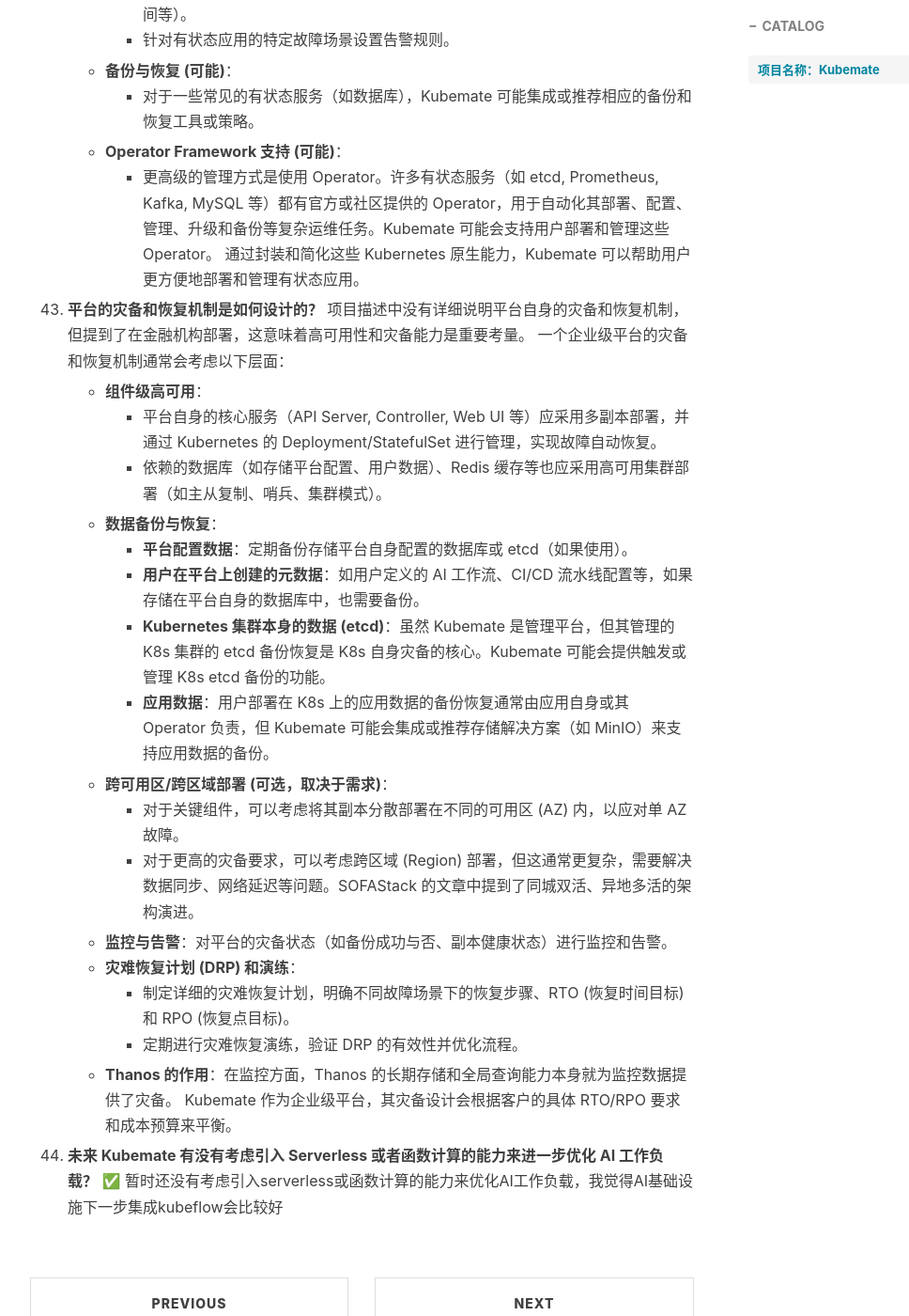
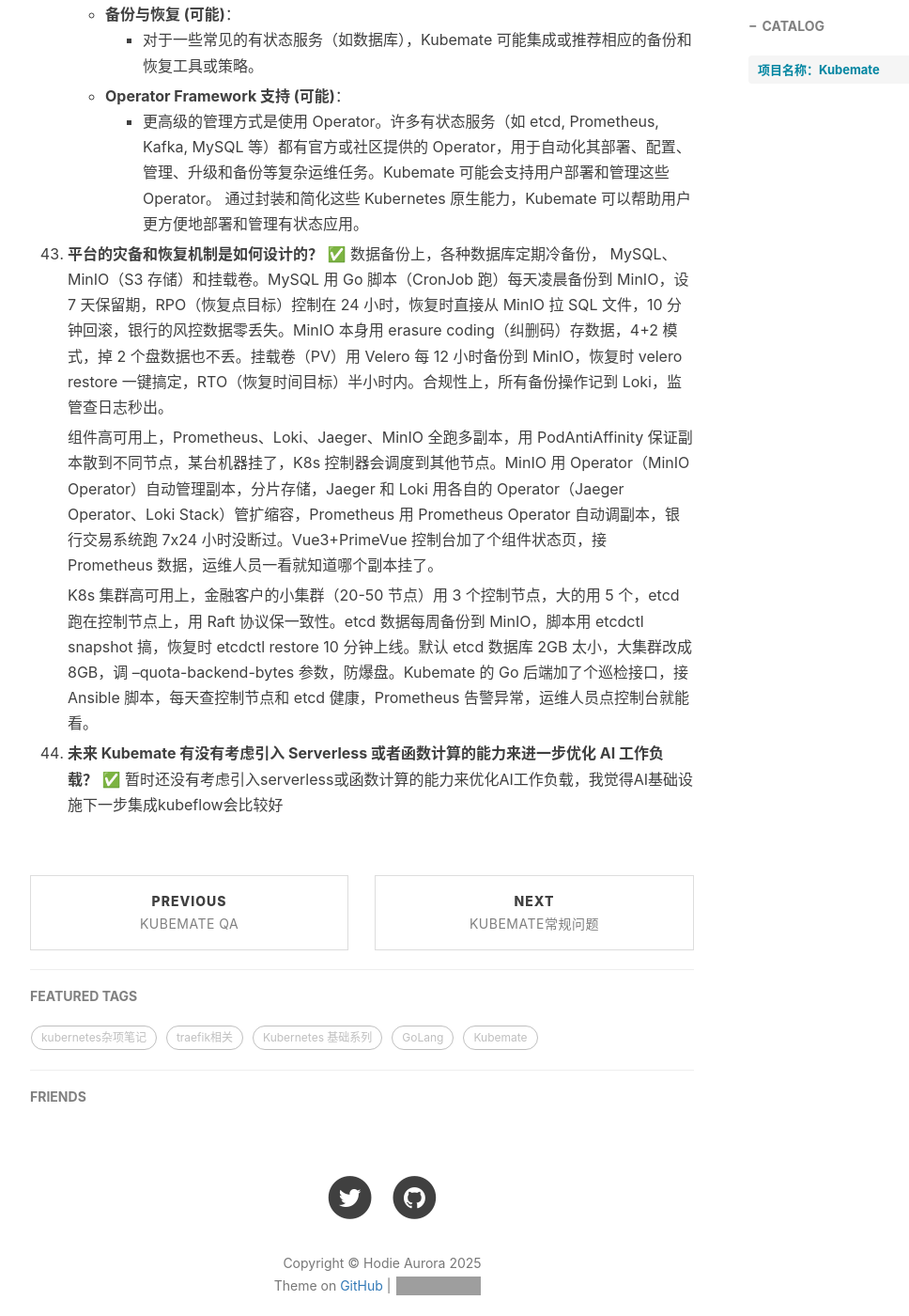
Before and after one commit to hodie-aurora/hodie-aurora.github.io, a Jekyll site: the page built from _posts/2025-06-03-KubemateQA50.md, in a window 1280 px wide and 1400 px high, scrolled down 16318 px. Shown: the whole window at 94% size, without its empty margins (233-1201 px from the left). Built offline with Jekyll 4.4.1, drawn with Linux system fonts in a browser that asks for light colours; nearby versions of some CDN libraries; comment, search, counter and statistics services are not loaded; some of the changed text lies outside the part shown; grey boxes are pictures that could not be loaded.

Commit message:
update QA50

```diff
--- a/_posts/2025-06-03-KubemateQA50.md
+++ b/_posts/2025-06-03-KubemateQA50.md
@@ -194,9 +194,6 @@ tags:						#标签
     * **时间范围选择和对比**：允许用户选择不同时间范围查看历史数据，对比正常时段和异常时段的指标差异。
     * **预设仪表盘和自定义仪表盘**：提供针对常见场景的预设仪表盘，同时也允许用户根据自己的需求创建和定制仪表盘。
 35. **告警的准确性和及时性是如何保证的？如何避免告警风暴？**
-    项目描述中提到“Alertmanager 支持多渠道告警（邮件、短信），通过预定义规则实时通知异常”。
-    保证告警准确性和及时性的方法：
-
     * **准确性**：
       * **合理的告警规则**：基于对被监控对象的深入理解，设置精确的告警阈值和条件。避免过于敏感或过于宽松的规则。
       * **多维度验证**：某些告警可能需要结合多个指标进行判断，以减少误报。
@@ -344,26 +341,11 @@ tags:						#标签
     * **Operator Framework 支持 (可能)**：
       * 更高级的管理方式是使用 Operator。许多有状态服务（如 etcd, Prometheus, Kafka, MySQL 等）都有官方或社区提供的 Operator，用于自动化其部署、配置、管理、升级和备份等复杂运维任务。Kubemate 可能会支持用户部署和管理这些 Operator。
         通过封装和简化这些 Kubernetes 原生能力，Kubemate 可以帮助用户更方便地部署和管理有状态应用。
-43. **平台的灾备和恢复机制是如何设计的？**
-    项目描述中没有详细说明平台自身的灾备和恢复机制，但提到了在金融机构部署，这意味着高可用性和灾备能力是重要考量。
-    一个企业级平台的灾备和恢复机制通常会考虑以下层面：
+43. **平台的灾备和恢复机制是如何设计的？**  ✅
+      数据备份上，各种数据库定期冷备份， MySQL、MinIO（S3 存储）和挂载卷。MySQL 用 Go 脚本（CronJob 跑）每天凌晨备份到 MinIO，设 7 天保留期，RPO（恢复点目标）控制在 24 小时，恢复时直接从 MinIO 拉 SQL 文件，10 分钟回滚，银行的风控数据零丢失。MinIO 本身用 erasure coding（纠删码）存数据，4+2 模式，掉 2 个盘数据也不丢。挂载卷（PV）用 Velero 每 12 小时备份到 MinIO，恢复时 velero restore 一键搞定，RTO（恢复时间目标）半小时内。合规性上，所有备份操作记到 Loki，监管查日志秒出。
 
-    * **组件级高可用**：
-      * 平台自身的核心服务（API Server, Controller, Web UI 等）应采用多副本部署，并通过 Kubernetes 的 Deployment/StatefulSet 进行管理，实现故障自动恢复。
-      * 依赖的数据库（如存储平台配置、用户数据）、Redis 缓存等也应采用高可用集群部署（如主从复制、哨兵、集群模式）。
-    * **数据备份与恢复**：
-      * **平台配置数据**：定期备份存储平台自身配置的数据库或 etcd（如果使用）。
-      * **用户在平台上创建的元数据**：如用户定义的 AI 工作流、CI/CD 流水线配置等，如果存储在平台自身的数据库中，也需要备份。
-      * **Kubernetes 集群本身的数据 (etcd)**：虽然 Kubemate 是管理平台，但其管理的 K8s 集群的 etcd 备份恢复是 K8s 自身灾备的核心。Kubemate 可能会提供触发或管理 K8s etcd 备份的功能。
-      * **应用数据**：用户部署在 K8s 上的应用数据的备份恢复通常由应用自身或其 Operator 负责，但 Kubemate 可能会集成或推荐存储解决方案（如 MinIO）来支持应用数据的备份。
-    * **跨可用区/跨区域部署 (可选，取决于需求)**：
-      * 对于关键组件，可以考虑将其副本分散部署在不同的可用区 (AZ) 内，以应对单 AZ 故障。
-      * 对于更高的灾备要求，可以考虑跨区域 (Region) 部署，但这通常更复杂，需要解决数据同步、网络延迟等问题。SOFAStack 的文章中提到了同城双活、异地多活的架构演进。
-    * **监控与告警**：对平台的灾备状态（如备份成功与否、副本健康状态）进行监控和告警。
-    * **灾难恢复计划 (DRP) 和演练**：
-      * 制定详细的灾难恢复计划，明确不同故障场景下的恢复步骤、RTO (恢复时间目标) 和 RPO (恢复点目标)。
-      * 定期进行灾难恢复演练，验证 DRP 的有效性并优化流程。
-    * **Thanos 的作用**：在监控方面，Thanos 的长期存储和全局查询能力本身就为监控数据提供了灾备。
-      Kubemate 作为企业级平台，其灾备设计会根据客户的具体 RTO/RPO 要求和成本预算来平衡。
+      组件高可用上，Prometheus、Loki、Jaeger、MinIO 全跑多副本，用 PodAntiAffinity 保证副本散到不同节点，某台机器挂了，K8s 控制器会调度到其他节点。MinIO 用 Operator（MinIO Operator）自动管理副本，分片存储，Jaeger 和 Loki 用各自的 Operator（Jaeger Operator、Loki Stack）管扩缩容，Prometheus 用 Prometheus Operator 自动调副本，银行交易系统跑 7x24 小时没断过。Vue3+PrimeVue 控制台加了个组件状态页，接 Prometheus 数据，运维人员一看就知道哪个副本挂了。
+
+      K8s 集群高可用上，金融客户的小集群（20-50 节点）用 3 个控制节点，大的用 5 个，etcd 跑在控制节点上，用 Raft 协议保一致性。etcd 数据每周备份到 MinIO，脚本用 etcdctl snapshot 搞，恢复时 etcdctl restore 10 分钟上线。默认 etcd 数据库 2GB 太小，大集群改成 8GB，调 --quota-backend-bytes 参数，防爆盘。Kubemate 的 Go 后端加了个巡检接口，接 Ansible 脚本，每天查控制节点和 etcd 健康，Prometheus 告警异常，运维人员点控制台就能看。
 44. **未来 Kubemate 有没有考虑引入 Serverless 或者函数计算的能力来进一步优化 AI 工作负载？**  ✅
     暂时还没有考虑引入serverless或函数计算的能力来优化AI工作负载，我觉得AI基础设施下一步集成kubeflow会比较好
```
